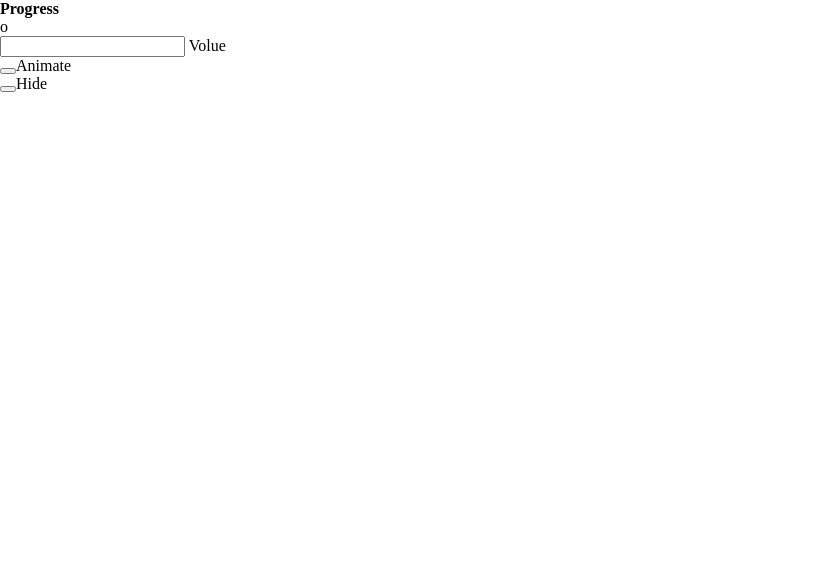
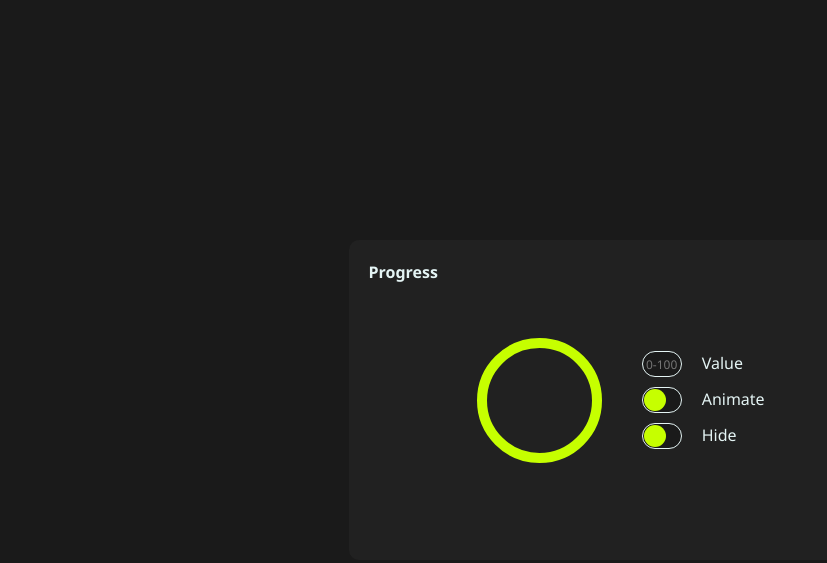
Before and after one commit to Goijil/progress-block, a website: page index.html in a window 1280 px wide. Shown: the whole page, without its empty margins (0-827 px from the left). Drawn offline with Linux system fonts and the light colour scheme.

Commit message:
add: html размечер по БЭМ add: глобальные цвета, шрифты

```diff
--- a/index.html
+++ b/index.html
@@ -5,16 +5,38 @@
     <meta name="viewport" content="width=device-width, initial-scale=1.0" />
     <link rel="stylesheet" href="dist/styles/main.css" />
     <title>Progress Block</title>
+    <script src="src/scripts/main.js" type="module" defer></script>
   </head>
   <body>
-    <main class="container">
-      <h1 class="title_block">Progress</h1>
-      <div class="progress_bar">o</div>
-      <div class="control_panel">
-        <div><input type="text" name="" id="" /> <span>Volue</span></div>
-        <div><button></button><span>Animate</span></div>
-        <div><button></button><span>Hide</span></div>
+    <div class="progress">
+      <h1 class="progress__title">Progress</h1>
+      <div class="progress__bar">
+        <div class="progress__bar--fill"></div>
       </div>
-    </main>
+      <div class="progress__panel mobile">
+        <div class="progress__panel--item">
+          <input
+            class="progress__panel--input"
+            type="number"
+            placeholder="0-100"
+            name=""
+            id=""
+          />
+          <span class="progress__panel--text">Value</span>
+        </div>
+        <div class="progress__panel--item">
+          <div class="progress__panel--button" data-active="false">
+            <div class="progress__panel--button--indicator"></div>
+          </div>
+          <span class="progress__panel--text">Animate</span>
+        </div>
+        <div class="progress__panel--item">
+          <div class="progress__panel--button" data-active="false">
+            <div class="progress__panel--button--indicator"></div>
+          </div>
+          <span class="progress__panel--text">Hide</span>
+        </div>
+      </div>
+    </div>
   </body>
 </html>
--- a/src/styles/_container.scss
+++ /dev/null
@@ -1,2 +0,0 @@
-.container {
-}
--- /dev/null
+++ b/src/styles/_global.scss
@@ -0,0 +1,9 @@
+body {
+  display: flex;
+  justify-content: center;
+  align-items: center;
+
+  background-color: var(--color-background);
+  color: var(--color-text);
+  font-family: var(--font-family-base);
+}
--- /dev/null
+++ b/src/styles/_progress.scss
@@ -0,0 +1,127 @@
+@use "_media.scss" as *;
+
+.progress {
+  @include tablet {
+    display: grid;
+    grid-template-rows: 0.35fr 1fr 1fr 0.35fr;
+
+    width: 320px;
+    height: 568px;
+    padding: 15px;
+
+    background-color: var(--color-panel-bg);
+
+    border-radius: 10px;
+
+    .mobile {
+      justify-self: center;
+    }
+  }
+
+  @include laptop {
+    display: grid;
+    grid-template-columns: 0.25fr 1fr 1fr 0.25fr;
+
+    height: 320px;
+    width: 568px;
+    padding: 20px;
+
+    background-color: var(--color-panel-bg);
+    border-radius: 10px;
+  }
+
+  &__title {
+    font-size: 16px;
+  }
+
+  &__bar {
+    display: flex;
+    justify-content: center;
+    align-items: center;
+
+    &--fill {
+      border: 10px solid var(--color-accent);
+      border-radius: 50%;
+      width: 125px;
+      height: 125px;
+    }
+  }
+
+  &__panel {
+    display: flex;
+    flex-direction: column;
+    justify-content: center;
+    gap: 10px;
+
+    &--item {
+      display: flex;
+      gap: 20px;
+    }
+
+    &--input {
+      width: 40px;
+      height: 26px;
+
+      border: 1.5px solid var(--color-text);
+      border-radius: 25px;
+
+      text-align: center;
+      background-color: var(--color-background);
+      color: var(--color-text);
+
+      font-size: 12px;
+
+      &:hover {
+        border: 1.5px solid var(--color-text);
+        background-color: var(--color-background);
+      }
+
+      &:focus {
+        outline: none;
+        border: 1.5px solid var(--color-text);
+      }
+
+      &::-webkit-inner-spin-button,
+      &::-webkit-outer-spin-button {
+        -webkit-appearance: none;
+        margin: 0;
+      }
+
+      & {
+        -moz-appearance: textfield;
+      }
+    }
+
+    &--button {
+      width: 40px;
+      height: 26px;
+
+      border: 1.5px solid var(--color-text);
+      border-radius: 25px;
+
+      position: relative;
+
+      background-color: var(--color-background);
+
+      &--indicator {
+        width: 22px;
+        height: 22px;
+        margin: 1px;
+        background-color: var(--color-accent);
+        border-radius: 50%;
+
+        // position: absolute;
+
+        // top: 0;
+        // transform: translateY(0);
+        // left: 0;
+
+        // transition: all 0.3s ease; /* Плавная анимация */
+
+        // &.active {
+        //   left: calc(100% - 24px); /* Перемещение вправо */
+        // }
+      }
+    }
+  }
+}
--- /dev/null
+++ b/src/styles/_variables.scss
@@ -0,0 +1,9 @@
+:root {
+  --color-background: #1a1a1a;
+  --color-panel-bg: #212121;
+  --color-text: #e4f4f4;
+  --color-accent: #c6ff00;
+  --color-border: #e4f4f4;
+
+  --font-family-base: "Segoe UI", Tahoma, Geneva, Verdana, sans-serif;
+}
--- a/src/styles/main.scss
+++ b/src/styles/main.scss
@@ -1 +1,5 @@
-@import "base";
+@use "variables";
+@use "base";
+@use "global";
+@use "media";
+@use "progress";
```
Also changed, not shown: dist/styles/main.css, src/styles/_control_panel.scss (deleted), src/styles/_progress_bar.scss (deleted), src/styles/_title_block.scss (deleted), 1 other file.
